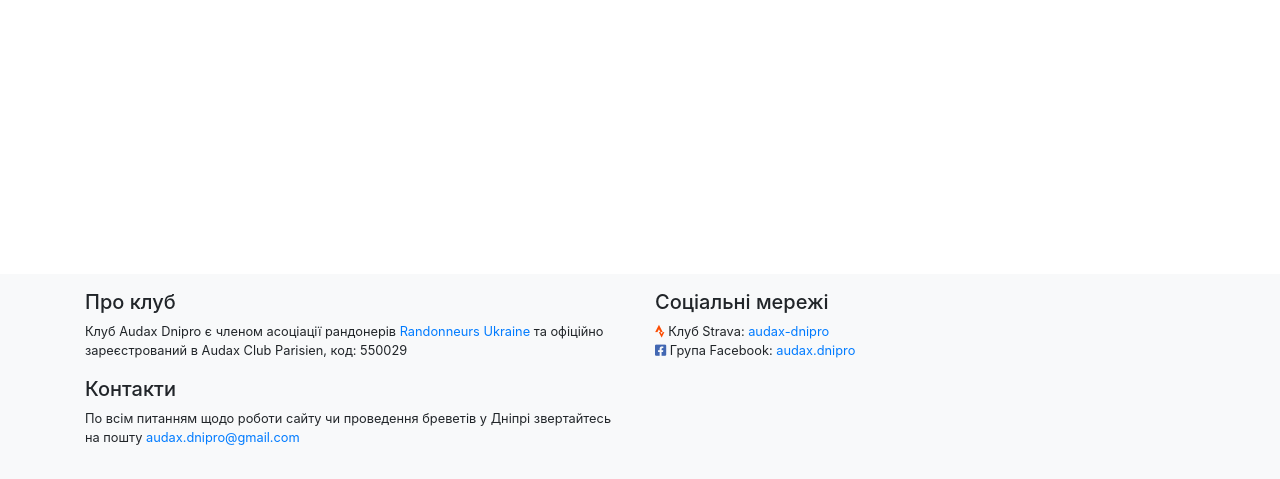
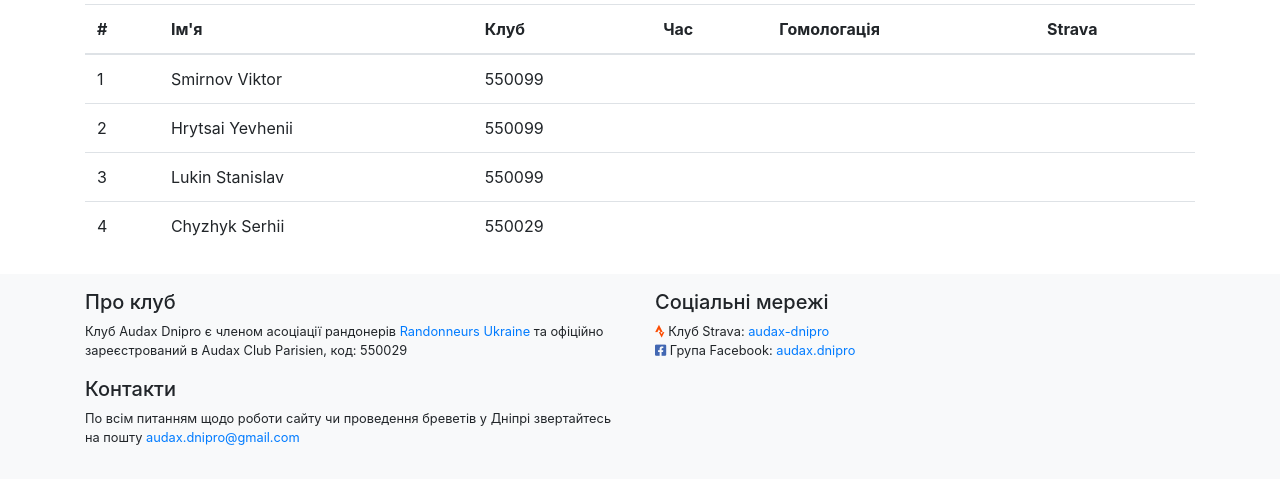
Before and after one commit to s-chizhik/audax.dp.ua, a Jekyll site: the page built from _brevets2020/08-22-brm200.html, in a window 1280 px wide and 1292 px high. Shown: the part 813-1292 px from the top of the window. Built offline with Jekyll 4.4.1, drawn with Linux system fonts in a browser that asks for light colours; nearby versions of some CDN libraries.

Commit message:
регистрация на 2020-08-22

```diff
--- a/_brevets2020/08-22-brm200.html
+++ b/_brevets2020/08-22-brm200.html
@@ -30,4 +30,33 @@ brevet:
 
     description: |
 
+    results:
+        - name: Smirnov Viktor
+          club: 550099
+          result:
+          homologation:
+          medal: true
+          strava:
+
+        - name: Hrytsai Yevhenii
+          club: 550099
+          result:
+          homologation:
+          medal: true
+          strava:
+
+        - name: Lukin Stanislav
+          club: 550099
+          result:
+          homologation:
+          medal: true
+          strava:
+
+        - name: Chyzhyk Serhii
+          club: 550029
+          result:
+          homologation:
+          medal: true
+          strava:
+
 ---
```
